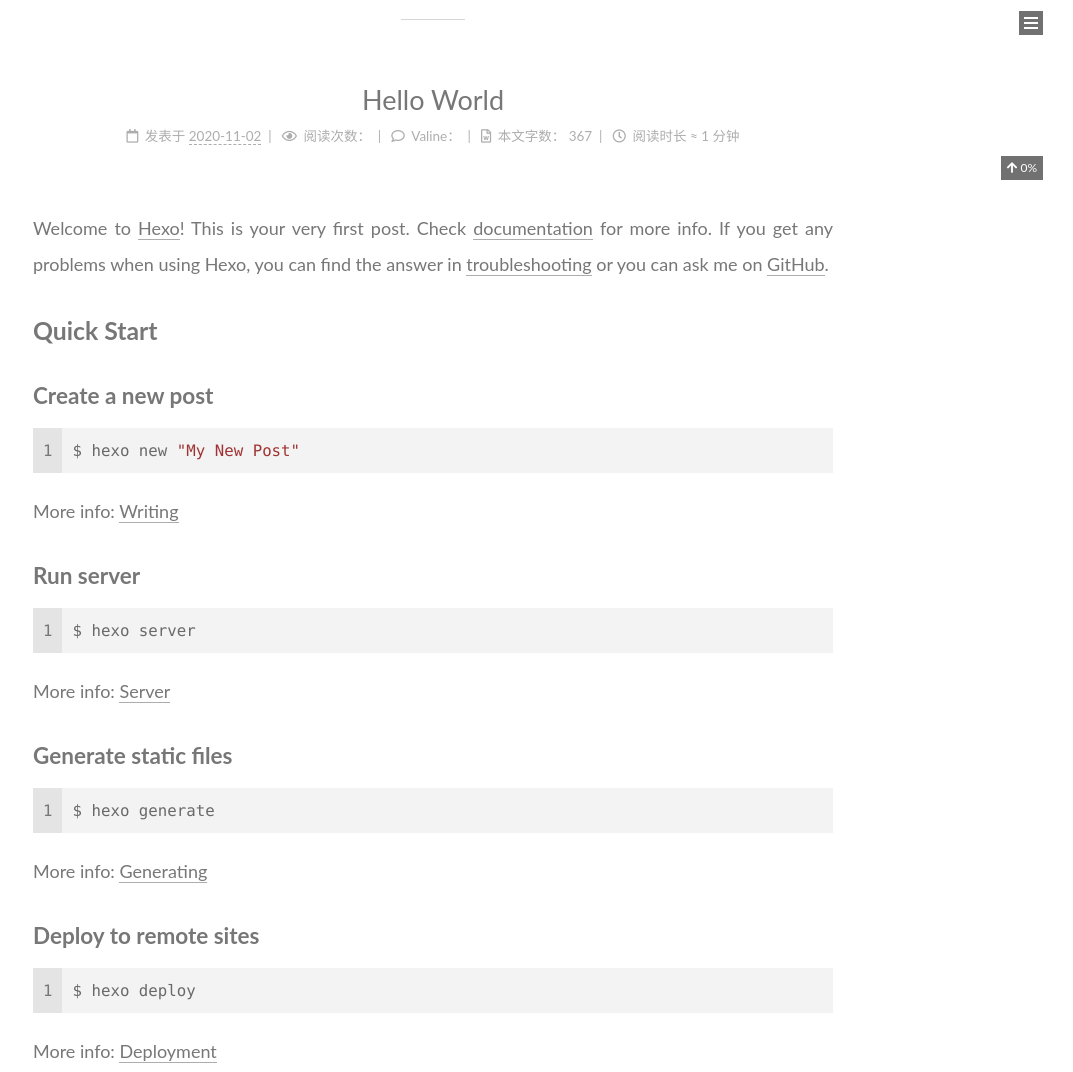
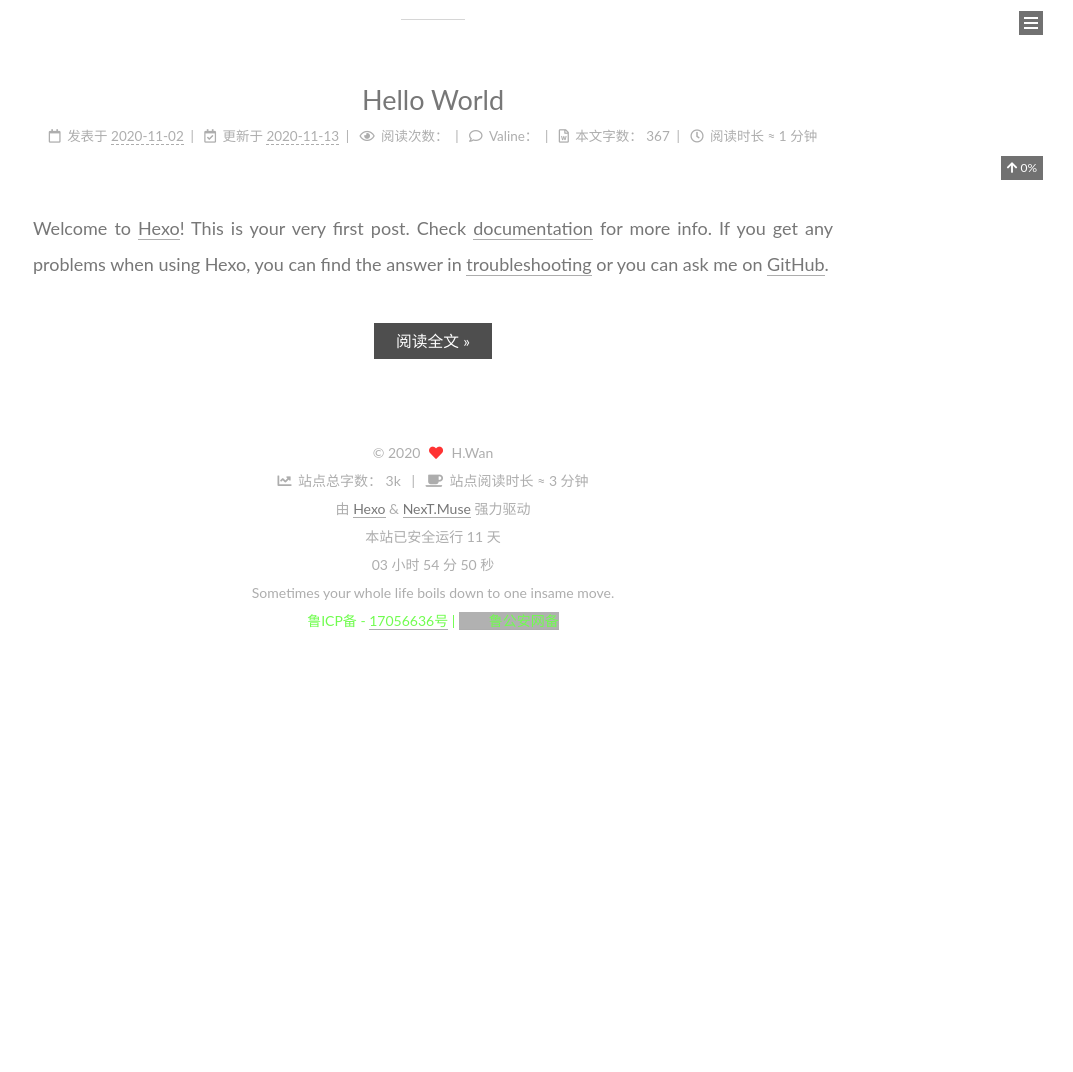
Before and after one commit to wanhaodong98/wanhaodong98.github.io, a plain HTML site: page index.html in a window 1280 px wide. Shown: the part 720-1792 px from the top of the page, without its empty margins (207-1280 px from the left). After the commit the page ends 1375 px from the top, so only its background shows below. Drawn offline with nearby package versions, Linux system fonts and the light colour scheme; some packages are replaced by stand-ins of ours; grey boxes are pictures that could not be loaded; a script that the page names is missing.

Commit message:
Site updated: 2020-11-13 11:54:43

```diff
--- a/index.html
+++ b/index.html
@@ -427,6 +427,13 @@
 
       <time title="创建时间：2020-11-02 20:04:23" itemprop="dateCreated datePublished" datetime="2020-11-02T20:04:23+08:00">2020-11-02</time>
     </span>
+      <span class="post-meta-item">
+        <span class="post-meta-item-icon">
+          <i class="far fa-calendar-check"></i>
+        </span>
+        <span class="post-meta-item-text">更新于</span>
+        <time title="修改时间：2020-11-13 11:54:11" itemprop="dateModified" datetime="2020-11-13T11:54:11+08:00">2020-11-13</time>
+      </span>
 
 
     <span id="/2020/11/02/hello-world/" class="post-meta-item leancloud_visitors" data-flag-title="Hello World" title="阅读次数">
@@ -473,15 +480,14 @@
 
 
     <div class="post-body" itemprop="articleBody">
-          <p>Welcome to <a target="_blank" rel="noopener" href="https://hexo.io/">Hexo</a>! This is your very first post. Check <a target="_blank" rel="noopener" href="https://hexo.io/docs/">documentation</a> for more info. If you get any problems when using Hexo, you can find the answer in <a target="_blank" rel="noopener" href="https://hexo.io/docs/troubleshooting.html">troubleshooting</a> or you can ask me on <a target="_blank" rel="noopener" href="https://github.com/hexojs/hexo/issues">GitHub</a>.</p>
-<h2 id="Quick-Start"><a href="#Quick-Start" class="headerlink" title="Quick Start"></a>Quick Start</h2><h3 id="Create-a-new-post"><a href="#Create-a-new-post" class="headerlink" title="Create a new post"></a>Create a new post</h3><figure class="highlight bash"><table><tr><td class="gutter"><pre><span class="line">1</span><br></pre></td><td class="code"><pre><span class="line">$ hexo new <span class="string">&quot;My New Post&quot;</span></span><br></pre></td></tr></table></figure>
-<p>More info: <a target="_blank" rel="noopener" href="https://hexo.io/docs/writing.html">Writing</a></p>
-<h3 id="Run-server"><a href="#Run-server" class="headerlink" title="Run server"></a>Run server</h3><figure class="highlight bash"><table><tr><td class="gutter"><pre><span class="line">1</span><br></pre></td><td class="code"><pre><span class="line">$ hexo server</span><br></pre></td></tr></table></figure>
-<p>More info: <a target="_blank" rel="noopener" href="https://hexo.io/docs/server.html">Server</a></p>
-<h3 id="Generate-static-files"><a href="#Generate-static-files" class="headerlink" title="Generate static files"></a>Generate static files</h3><figure class="highlight bash"><table><tr><td class="gutter"><pre><span class="line">1</span><br></pre></td><td class="code"><pre><span class="line">$ hexo generate</span><br></pre></td></tr></table></figure>
-<p>More info: <a target="_blank" rel="noopener" href="https://hexo.io/docs/generating.html">Generating</a></p>
-<h3 id="Deploy-to-remote-sites"><a href="#Deploy-to-remote-sites" class="headerlink" title="Deploy to remote sites"></a>Deploy to remote sites</h3><figure class="highlight bash"><table><tr><td class="gutter"><pre><span class="line">1</span><br></pre></td><td class="code"><pre><span class="line">$ hexo deploy</span><br></pre></td></tr></table></figure>
-<p>More info: <a target="_blank" rel="noopener" href="https://hexo.io/docs/one-command-deployment.html">Deployment</a></p>
+          <p>Welcome to <a target="_blank" rel="noopener" href="https://hexo.io/">Hexo</a>! This is your very first post. Check <a target="_blank" rel="noopener" href="https://hexo.io/docs/">documentation</a> for more info. If you get any problems when using Hexo, you can find the answer in <a target="_blank" rel="noopener" href="https://hexo.io/docs/troubleshooting.html">troubleshooting</a> or you can ask me on <a target="_blank" rel="noopener" href="https://github.com/hexojs/hexo/issues">GitHub</a>.<br>
+          <!--noindex-->
+            <div class="post-button">
+              <a class="btn" href="/2020/11/02/hello-world/#more" rel="contents">
+                阅读全文 &raquo;
+              </a>
+            </div>
+          <!--/noindex-->
 
 
     </div>
--- a/search.xml
+++ b/search.xml
@@ -3,7 +3,7 @@
   <entry>
     <title>Hello World</title>
     <url>/2020/11/02/hello-world/</url>
-    <content><![CDATA[<p>Welcome to <a href="https://hexo.io/">Hexo</a>! This is your very first post. Check <a href="https://hexo.io/docs/">documentation</a> for more info. If you get any problems when using Hexo, you can find the answer in <a href="https://hexo.io/docs/troubleshooting.html">troubleshooting</a> or you can ask me on <a href="https://github.com/hexojs/hexo/issues">GitHub</a>.</p>
+    <content><![CDATA[<p>Welcome to <a href="https://hexo.io/">Hexo</a>! This is your very first post. Check <a href="https://hexo.io/docs/">documentation</a> for more info. If you get any problems when using Hexo, you can find the answer in <a href="https://hexo.io/docs/troubleshooting.html">troubleshooting</a> or you can ask me on <a href="https://github.com/hexojs/hexo/issues">GitHub</a>.<br><a id="more"></a></p>
 <h2 id="Quick-Start"><a href="#Quick-Start" class="headerlink" title="Quick Start"></a>Quick Start</h2><h3 id="Create-a-new-post"><a href="#Create-a-new-post" class="headerlink" title="Create a new post"></a>Create a new post</h3><figure class="highlight bash"><table><tr><td class="code"><pre><span class="line">$ hexo new <span class="string">&quot;My New Post&quot;</span></span><br></pre></td></tr></table></figure>
 <p>More info: <a href="https://hexo.io/docs/writing.html">Writing</a></p>
 <h3 id="Run-server"><a href="#Run-server" class="headerlink" title="Run server"></a>Run server</h3><figure class="highlight bash"><table><tr><td class="code"><pre><span class="line">$ hexo server</span><br></pre></td></tr></table></figure>
```
Also changed, not shown: 2020/11/02/hello-world/index.html (+11 -4 lines).
